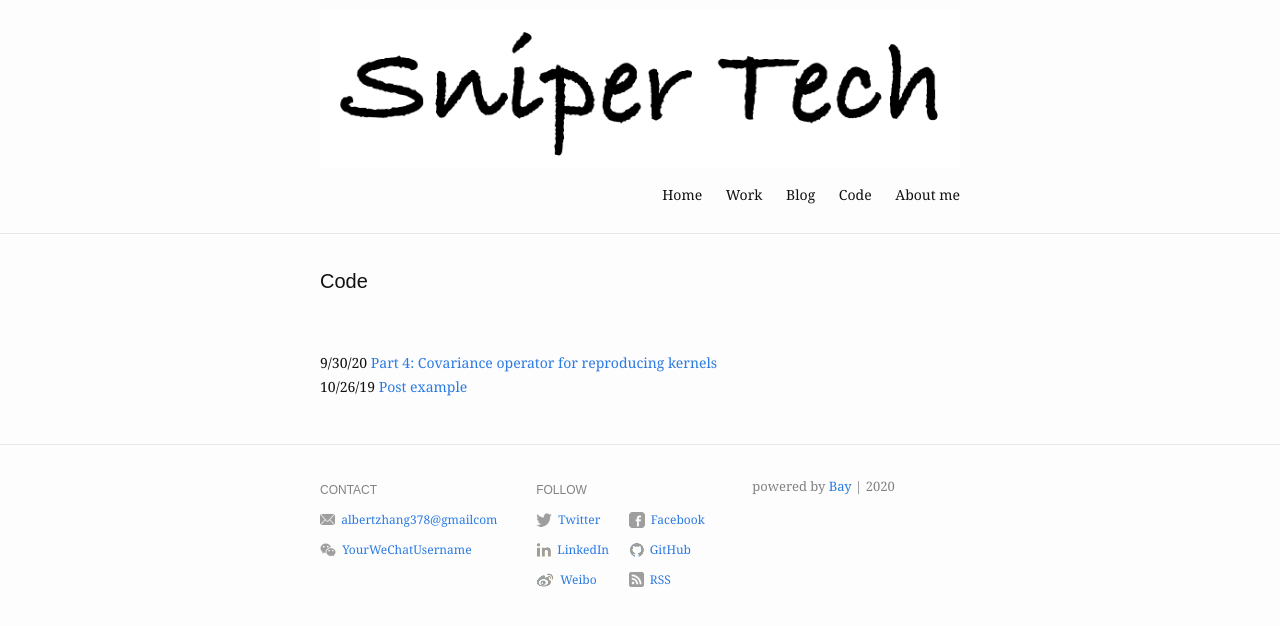
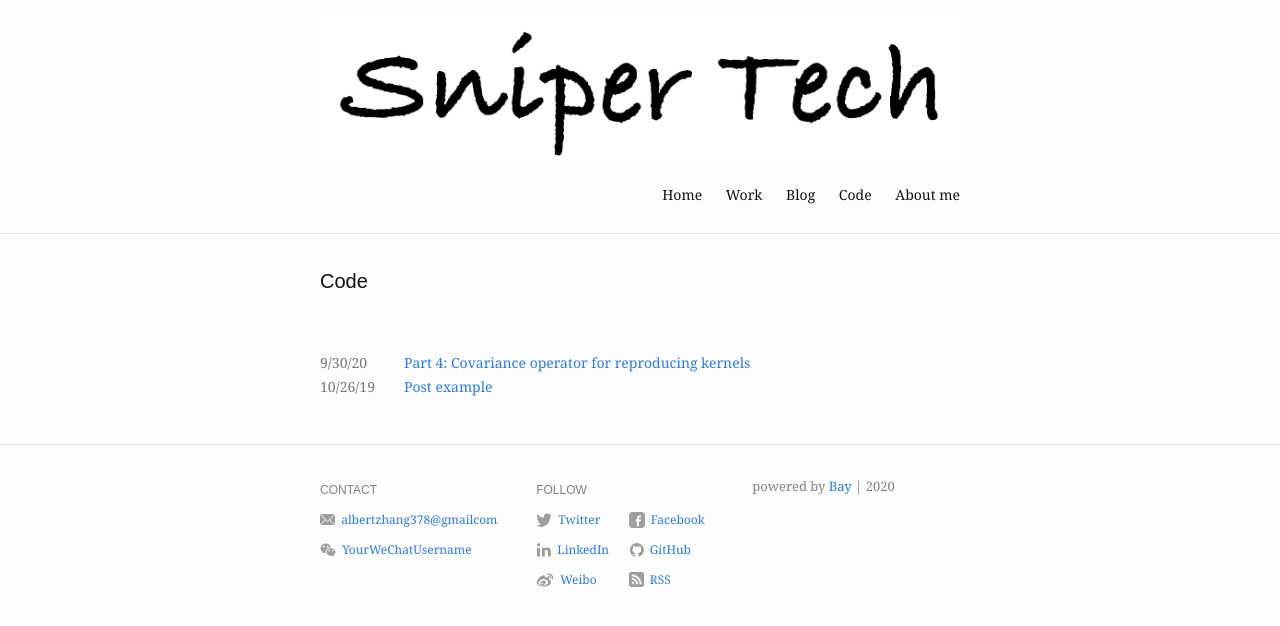
Before and after one commit to albert97/Snippet_Tech, a Jekyll site: the page built from Code.md, in a window 1280 px wide. Shown: the top 626 px of the page. Built offline with Jekyll 4.4.1, drawn with Linux system fonts in a browser that asks for light colours.

Commit message:
Update code.html

```diff
--- a/_layouts/code.html
+++ b/_layouts/code.html
@@ -1,4 +1,3 @@
-
 <!DOCTYPE html>
 <html>
   {% include head.html %}
@@ -8,15 +7,15 @@
 
     <div class="page-content">
       <div class="wrapper">
-        <div class="code">
+        <div class="blog">
           <h1 class="page-heading">{{ page.title }}</h1>
           {{ content }}
 
-          <p class="code-post-list">
+          <p class="blog-post-list">
             {% for post in site.posts %}
 
               {% if post.draft != true %}
-                <span class="code-post-date">{{ post.date | date: "%-m/%-d/%y" }}</span>
+                <span class="blog-post-date">{{ post.date | date: "%-m/%-d/%y" }}</span>
                 <a href="{{ post.url | replace:".html","" | prepend: site.baseurl }}" class="blog-post-title">
                   {{ post.title }}
                 </a>
```
